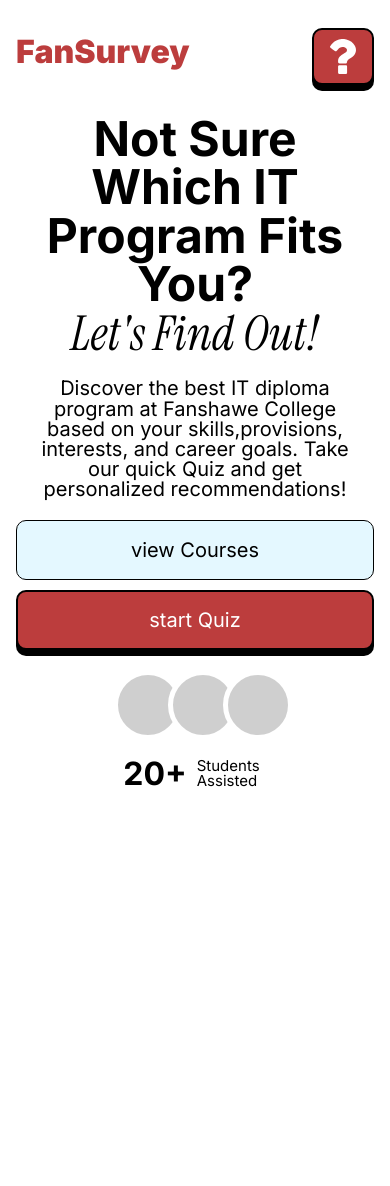
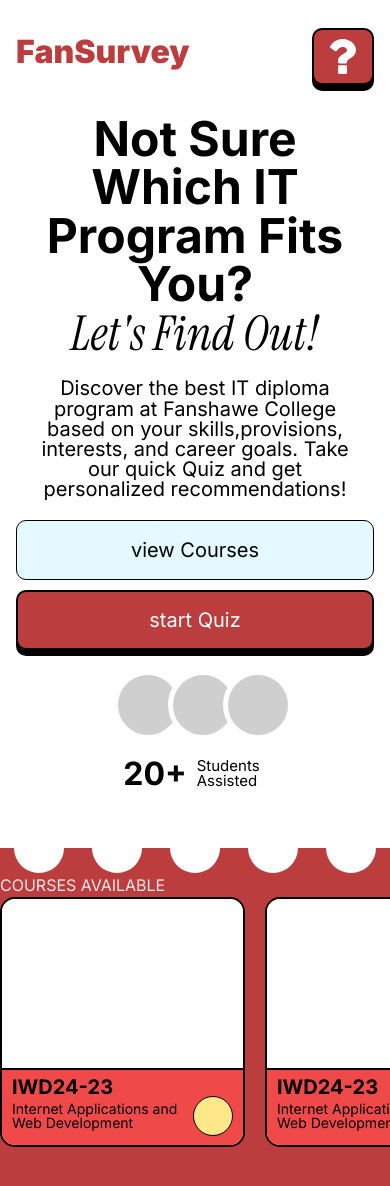
Before and after one commit to andresmotta9/fanshawe-survey-front, a React (Vite) app: page / in a window 390 px wide. Shown: the top 1186 px of the page. Before the commit the page ends 872 px from the top, so only its background shows below. Built offline with nearby package versions, Linux system fonts and the light colour scheme; no server answers; a web font is replaced by a local one.

Commit message:
Add CoursesSection component with responsive design and course cards

```diff
--- a/src/App.jsx
+++ b/src/App.jsx
@@ -2,6 +2,7 @@
 import useFetch from './hooks/useFetch';
 import HeaderSection from './features/headerSection';
 import HeroSection from './features/heroSection';
+import CoursesSection from './features/coursesSection';
 
 function App() {
   const { data: users, loading, error } = useFetch('USERS');
@@ -9,6 +10,7 @@
     <div>
       <HeaderSection />
       <HeroSection />
+      <CoursesSection />
     </div>
 
   );
--- /dev/null
+++ b/src/components/courseCard/index.jsx
@@ -0,0 +1,20 @@
+import "./styles.css"
+
+export default function CourseCards(props){
+    return (
+        <div className="courseCard">
+            <div className="courseImage">
+
+            </div>
+            <div  className="courseDescription">
+                <div className="courseTitle">IWD24-23</div>
+                <div className="courseDetails">
+                    <div className="courseName"> Internet Applications and Web Development</div>
+                    <div className="courseButton">
+
+                    </div>
+                </div>
+            </div>
+        </div>
+    )
+}
--- /dev/null
+++ b/src/components/courseCard/styles.css
@@ -0,0 +1,51 @@
+.courseCard{
+    display: flex;
+    flex-direction: column;
+    border: 2px solid black;
+    min-width: 245px;
+    height: 250px;
+    border-radius: 15px;
+    background-color: white;
+    margin-right: 20px;
+}
+.courseImage{
+    height: 72%;
+    background-color: white;
+    border-radius: 13px 13px 0px 0px;
+    border-bottom: 2px solid black;
+}
+.courseDescription{
+    border-radius: 0px 0px 13px 13px;
+    min-height: 28%;
+    display: flex;
+    flex-direction: column;
+    color: black;
+    background-color: #F04949;
+    line-height: 99%;
+    padding: 10px;
+}
+.courseDescription .courseName{
+    line-height: 99%;
+    width: 75%;
+    font-size: 14px;
+}
+.courseTitle{
+    font-size: 20px;
+    font-weight: 700;
+}
+
+.courseDescription .courseDetails{
+    display: flex;
+    flex-direction: row;
+    justify-content: space-between;
+    align-items: center;
+}
+
+.courseDescription .courseButton{
+    width: 40px;
+    background-color: #FFE88A;
+    border-radius: 50%;
+    height: 40px;
+    border: 1px solid black;
+
+}
--- a/src/features/coursesSection/index.jsx
+++ b/src/features/coursesSection/index.jsx
@@ -0,0 +1,29 @@
+import CourseCards from "../../components/courseCard"
+import "./styles.css"
+import { useMediaQuery } from 'react-responsive'
+
+export default function CoursesSection(){
+
+    const isDesktop = useMediaQuery({minWidth: 750})
+    return(
+        <div className="coursesSection">
+            <div className="bindTopCircles">
+                {Array(isDesktop ? 14 : 5).fill().map((_,i) => (
+                    <div className="bindHoles" key={i}></div>
+                ))}
+            </div>
+            <div className="coursesSectionContent">
+                <div className="TextHeading">COURSES AVAILABLE</div>
+                <div className="courseCardContainer">
+                    <CourseCards />
+                    <CourseCards />
+                    <CourseCards />
+                    <CourseCards />
+                    <CourseCards />
+                    <CourseCards />
+                    <CourseCards />
+                </div>
+            </div>
+        </div>
+    )
+}
--- a/src/features/coursesSection/styles.css
+++ b/src/features/coursesSection/styles.css
@@ -0,0 +1,36 @@
+.coursesSection{
+    background-color: #BC3D3D;
+    height: 70vh;
+    margin-top: 50px;
+}
+.bindTopCircles{
+    display: flex;
+    justify-content: space-around;
+}
+.bindHoles{
+    background-color: white;
+    border-radius: 50%;
+    margin-top: -25px;
+    width: 50px;
+    height: 50px;
+}
+.courseCardContainer{
+    display: flex;
+    overflow-x: auto;
+    scrollbar-width: none;
+
+}
+
+
+/* desktop version */
+
+@media (min-width: 1024px) {
+    .coursesSection{
+        height: 70vh;
+        margin: 50px 40px;
+    }
+    .coursesSectionContent{
+        margin: 30px;
+    }
+
+}
```
